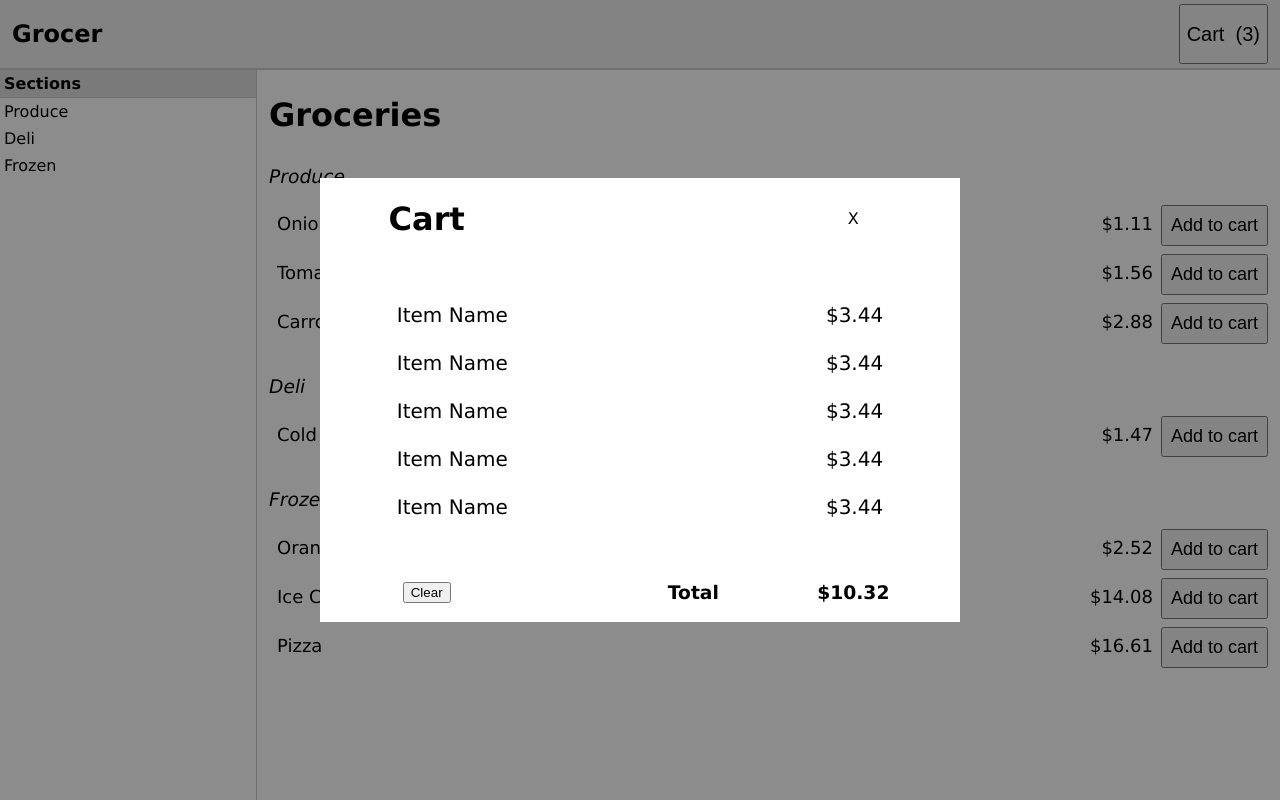
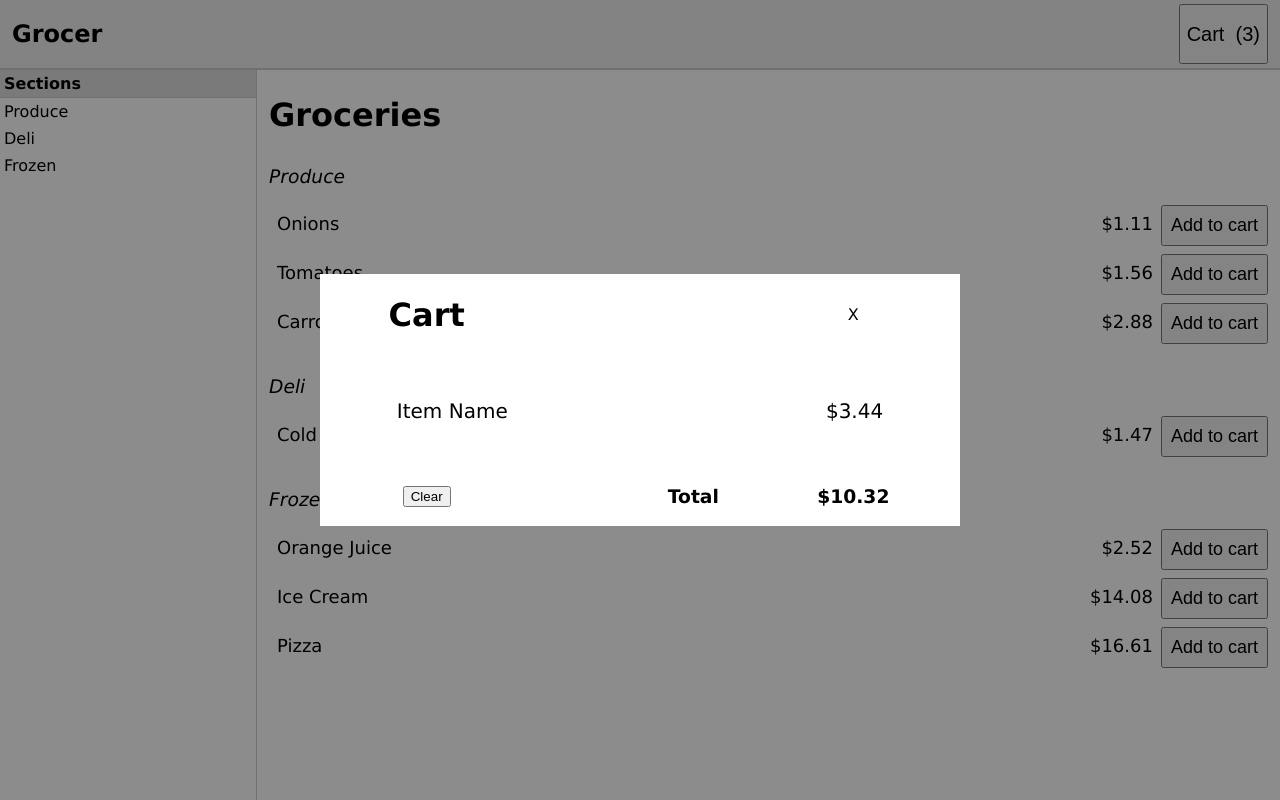
Before and after one commit to ontoneio/phase-3-challenge, a plain HTML site: page part-3/grocer.html in a window 1280 px wide. Drawn offline with Linux system fonts and the light colour scheme.

Commit message:
removes test elements

```diff
--- a/part-3/grocer.html
+++ b/part-3/grocer.html
@@ -28,22 +28,6 @@
 
         <div class="cart-content">
 
-          <div class="modal-item">
-            <div class="item-name">Item Name</div>
-            <div class="item-price">$3.44</div>
-          </div>
-          <div class="modal-item">
-            <div class="item-name">Item Name</div>
-            <div class="item-price">$3.44</div>
-          </div>
-          <div class="modal-item">
-            <div class="item-name">Item Name</div>
-            <div class="item-price">$3.44</div>
-          </div>
-          <div class="modal-item">
-            <div class="item-name">Item Name</div>
-            <div class="item-price">$3.44</div>
-          </div>
           <div class="modal-item">
             <div class="item-name">Item Name</div>
             <div class="item-price">$3.44</div>
```
